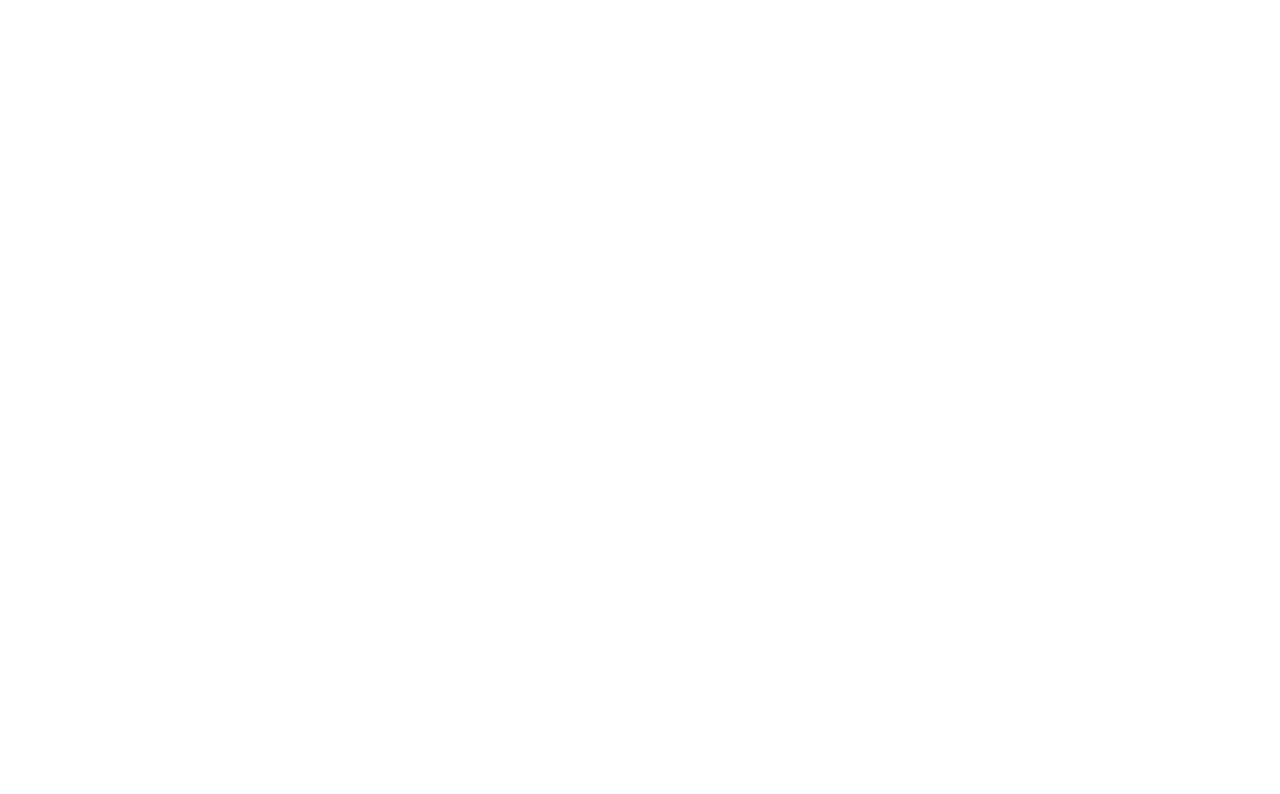
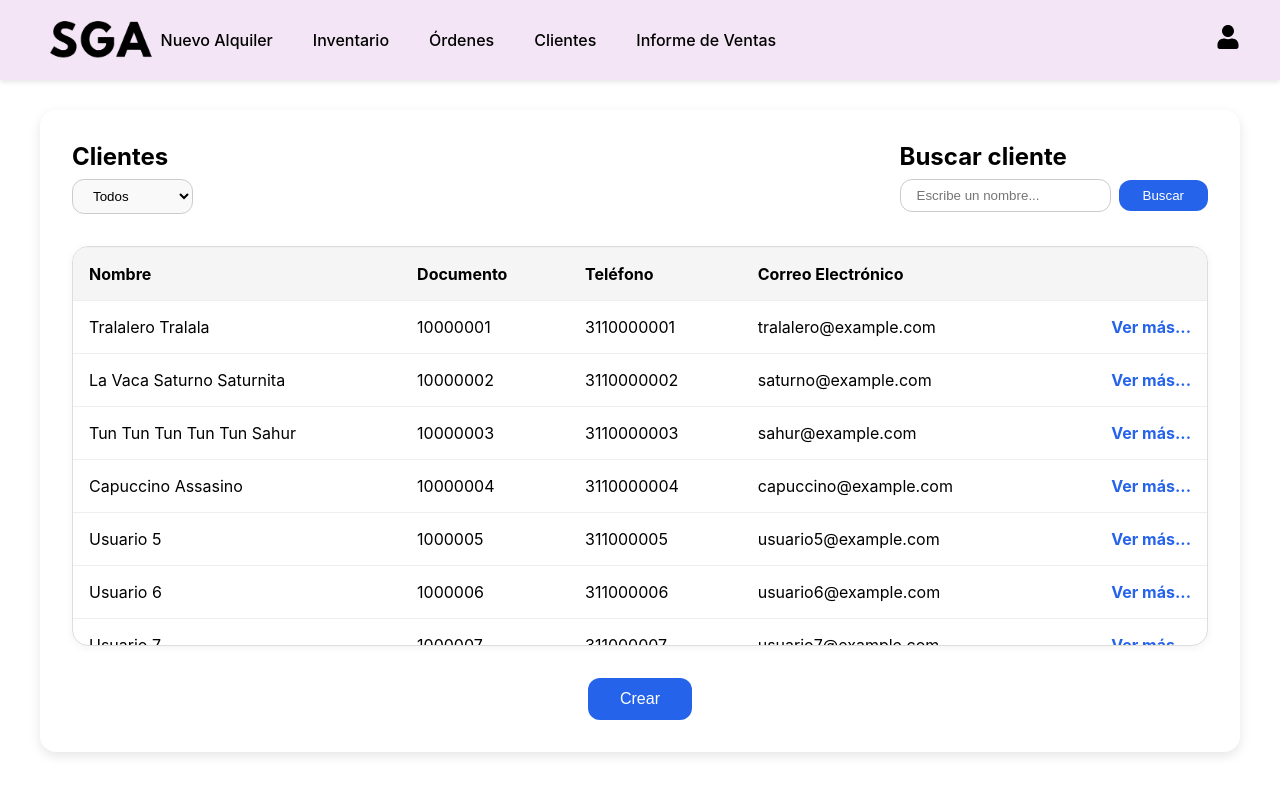
Before and after one commit to leonardo6790/Sistema-de-alquileres, a React (Create React App) app: page /HomeSeller/SearchUser in a window 1280 px wide. Before the commit this address had no page. Shown: the top 794 px of the page. Built offline with nearby package versions, Linux system fonts and the light colour scheme.

Commit message:
search component created

```diff
--- a/src/App.jsx
+++ b/src/App.jsx
@@ -7,6 +7,7 @@
 import Inventario from "./pages/Inventario/Inventario";
 import Ordenes from "./pages/Ordenes/Ordenes";
 import Clientes from "./pages/Clientes/Clientes";
+import UserTable from "./pages/home_seller/search_client/search_client.page";
 function App() {
   return (
 
@@ -16,6 +17,7 @@
         <Route path="/PreguntasFrec" element={<Contact />} />
         <Route path="/HomeSeller" element={<HomeSeller />} />
         <Route path="/HomeSeller/CreateUser" element={<CreateUser />} />
+        <Route path="/HomeSeller/SearchUser" element={<UserTable />} />
         <Route path="/Inventario" element={<Inventario />} />
         <Route path="/Ordenes" element={<Ordenes />} />
         <Route path="/Clientes" element={<Clientes />} />
--- /dev/null
+++ b/src/pages/home_seller/search_client/search_client.page.jsx
@@ -0,0 +1,82 @@
+import React, { useState, useRef, useEffect } from "react";
+import SellerNavbar from "../../../components/navbar_seller/navbar_seller.component";
+import usersData from "./user_data/user_data.page";
+import "./search_client.style.css"
+
+export default function UserTable() {
+  const [visibleUsers, setVisibleUsers] = useState(usersData.slice(0, 12));
+  const containerRef = useRef(null);
+
+  const loadMoreUsers = () => {
+    const nextUsers = usersData.slice(visibleUsers.length, visibleUsers.length + 6);
+    setVisibleUsers((prev) => [...prev, ...nextUsers]);
+  };
+
+  const handleScroll = () => {
+    const { scrollTop, scrollHeight, clientHeight } = containerRef.current;
+    if (scrollTop + clientHeight >= scrollHeight - 10) {
+      loadMoreUsers();
+    }
+  };
+
+  useEffect(() => {
+    const container = containerRef.current;
+    container.addEventListener("scroll", handleScroll);
+    return () => container.removeEventListener("scroll", handleScroll);
+  }, [visibleUsers]);
+
+  return (
+    <>
+
+      <SellerNavbar></SellerNavbar>
+      <div className="search_page_container">
+      <div className="search_page_header">
+        <div className="search_page_header_left">
+          <h2 className="search_page_title">Clientes</h2>
+          <select className="search_page_dropdown">
+            <option>Todos</option>
+            <option>Activos</option>
+            <option>Inactivos</option>
+            <option>Prospectos</option>
+          </select>
+        </div>
+        <div className="search_page_header_right">
+          <h2 className="search_page_title">Buscar cliente</h2>
+          <div className="search_page_search">
+            <input type="text" placeholder="Escribe un nombre..." />
+            <button>Buscar</button>
+          </div>
+        </div>
+      </div>
+
+      <div className="search_page_table_container" ref={containerRef}>
+        <table className="search_page_table">
+          <thead>
+            <tr>
+              <th>Nombre</th>
+              <th>Documento</th>
+              <th>Teléfono</th>
+              <th>Correo Electrónico</th>
+              <th></th>
+            </tr>
+          </thead>
+          <tbody>
+            {visibleUsers.map((user, index) => (
+              <tr key={index}>
+                <td>{user.nombre}</td>
+                <td>{user.documento}</td>
+                <td>{user.telefono}</td>
+                <td>{user.correo}</td>
+                <td><span className="search_page_link">Ver más...</span></td>
+              </tr>
+            ))}
+          </tbody>
+        </table>
+      </div>
+
+      <button className="search_page_create_button">Crear</button>
+    </div>
+    </>
+
+  );
+}
--- /dev/null
+++ b/src/pages/home_seller/search_client/search_client.style.css
@@ -0,0 +1,103 @@
+
+
+  .search_page_container {
+    background-color: white;
+    padding: 2rem;
+    border-radius: 16px;
+    box-shadow: 0 4px 12px rgba(0, 0, 0, 0.1);
+    max-width: 1200px;
+    margin: auto;
+    margin-top: 30px;
+  }
+
+  .search_page_header {
+    display: flex;
+    justify-content: space-between;
+    margin-bottom: 2rem;
+    flex-wrap: wrap;
+    gap: 1rem;
+  }
+
+  .search_page_title {
+    font-size: 24px;
+    margin-bottom: 0.5rem;
+  }
+
+  .search_page_dropdown {
+    padding: 0.5rem 1rem;
+    border-radius: 12px;
+    border: 1px solid #ccc;
+    background-color: #f9f9f9;
+  }
+
+  .search_page_search {
+    display: flex;
+    gap: 0.5rem;
+    align-items: center;
+    flex-wrap: wrap;
+  }
+
+  .search_page_search input {
+    padding: 0.5rem 1rem;
+    border-radius: 12px;
+    border: 1px solid #ccc;
+    min-width: 200px;
+  }
+
+  .search_page_search button {
+    padding: 0.5rem 1.5rem;
+    border-radius: 12px;
+    background-color: #2563eb;
+    color: white;
+    border: none;
+    cursor: pointer;
+  }
+
+  .search_page_table_container {
+    max-height: 400px;
+    overflow-y: auto;
+    border: 1px solid #ddd;
+    border-radius: 16px;
+    box-shadow: 0 2px 8px rgba(0, 0, 0, 0.05);
+  }
+
+  .search_page_table {
+    width: 100%;
+    border-collapse: collapse;
+  }
+
+  .search_page_table thead {
+    background-color: #f5f5f5;
+  }
+
+  .search_page_table th,
+  .search_page_table td {
+    padding: 1rem;
+    text-align: left;
+    border-top: 1px solid #eee;
+  }
+
+  .search_page_table tbody tr:hover {
+    background-color: #fafafa;
+  }
+
+  .search_page_link {
+    color: #2563eb;
+    font-weight: bold;
+    cursor: pointer;
+    float: right;
+  }
+
+  .search_page_create_button {
+    margin-top: 2rem;
+    display: block;
+    padding: 0.75rem 2rem;
+    background-color: #2563eb;
+    color: white;
+    border: none;
+    border-radius: 12px;
+    font-size: 16px;
+    cursor: pointer;
+    margin-left: auto;
+    margin-right: auto;
+  }
--- /dev/null
+++ b/src/pages/home_seller/search_client/user_data/user_data.page.jsx
@@ -0,0 +1,17 @@
+const usersData = [
+    { nombre: "Tralalero Tralala", documento: "10000001", telefono: "3110000001", correo: "tralalero@example.com" },
+    { nombre: "La Vaca Saturno Saturnita", documento: "10000002", telefono: "3110000002", correo: "saturno@example.com" },
+    { nombre: "Tun Tun Tun Tun Tun Sahur", documento: "10000003", telefono: "3110000003", correo: "sahur@example.com" },
+    { nombre: "Capuccino Assasino", documento: "10000004", telefono: "3110000004", correo: "capuccino@example.com" },
+  ];
+
+  for (let i = 5; i <= 24; i++) {
+    usersData.push({
+      nombre: `Usuario ${i}`,
+      documento: `100000${i}`,
+      telefono: `31100000${i}`,
+      correo: `usuario${i}@example.com`,
+    });
+  }
+
+  export default usersData;
```
